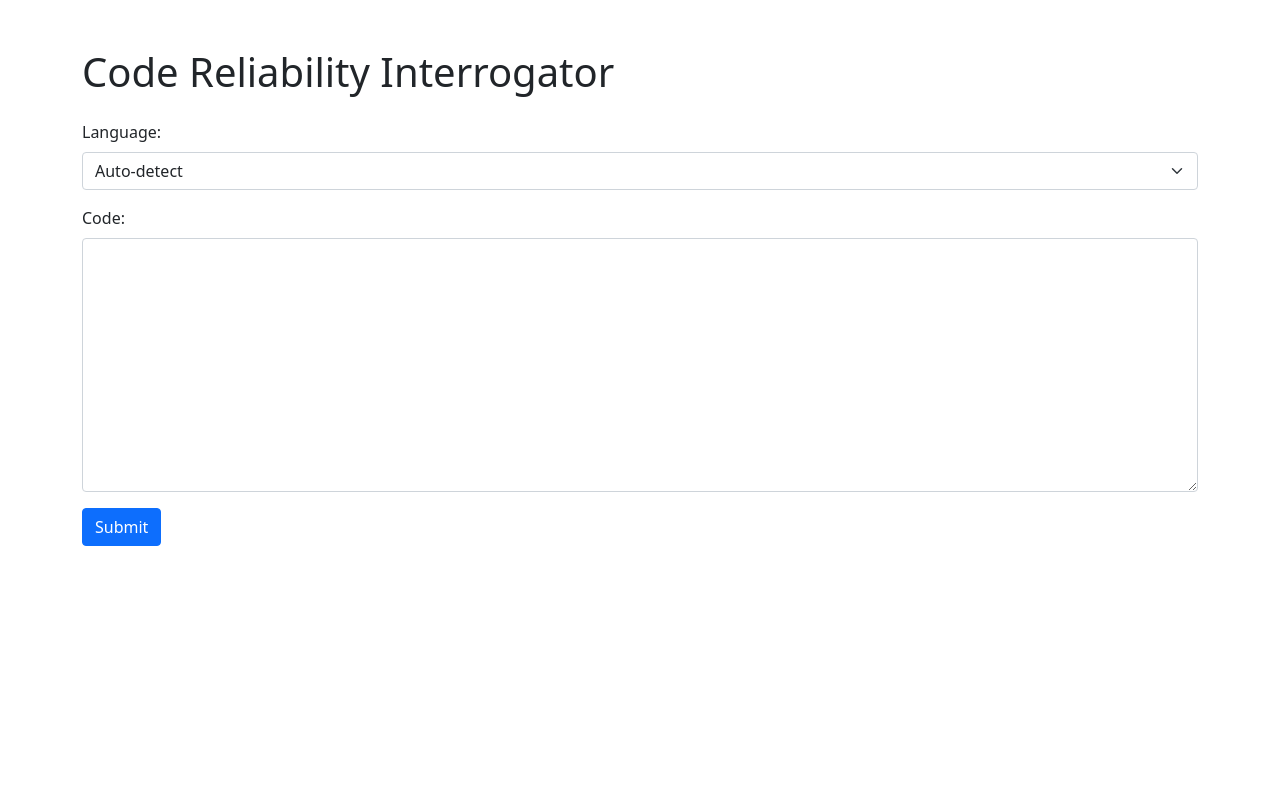
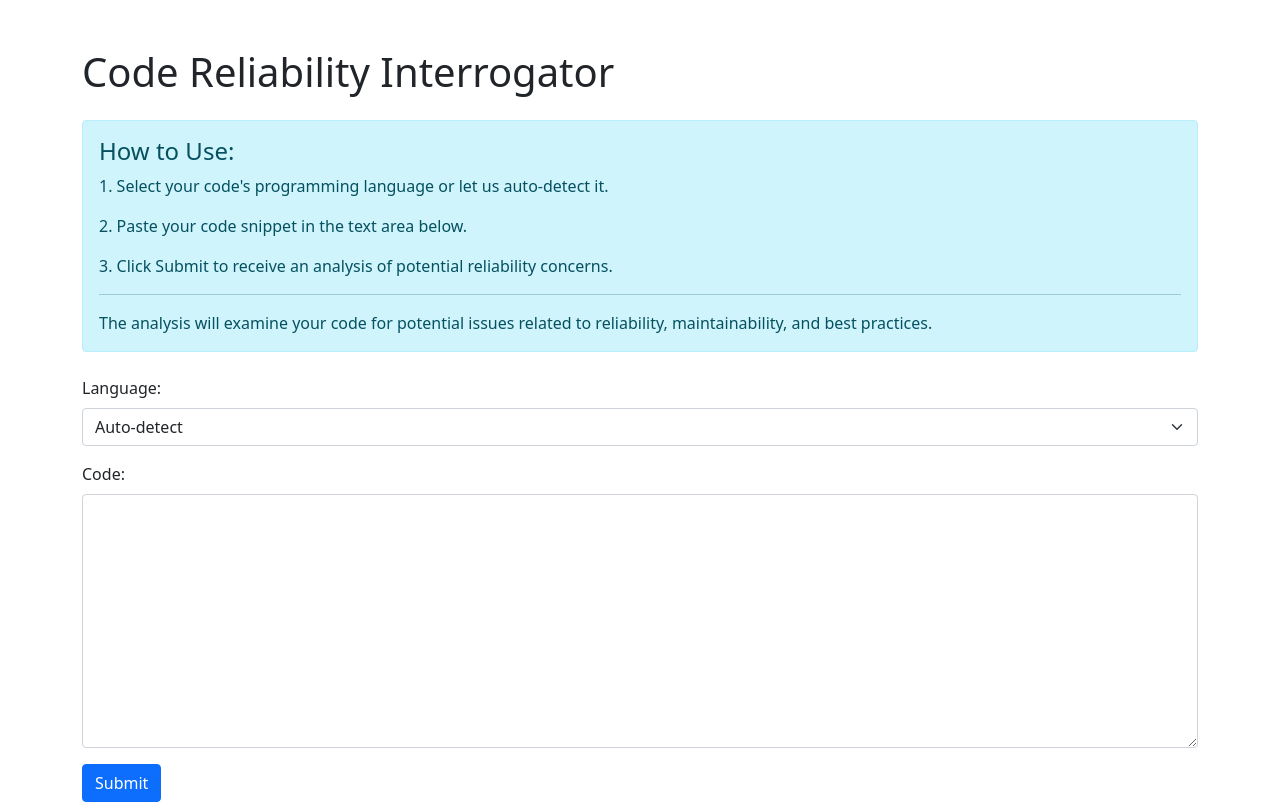
Before and after one commit to 999AICoder/CodeReliabilityScanner, a Flask app: page / in a window 1280 px wide. Before the commit the page ends 546 px from the top, so only its background shows below. Run offline with Flask 3, Linux system fonts and the light colour scheme; parts of the project's set-up code (start-up, migrations or seed data) failed here and were passed over.

Commit message:
feat: add user instructions to index page

```diff
--- a/templates/index.html
+++ b/templates/index.html
@@ -20,6 +20,14 @@
 <body>
     <div class="container mt-5">
         <h1 class="mb-4">Code Reliability Interrogator</h1>
+        <div class="alert alert-info mb-4">
+            <h4 class="alert-heading">How to Use:</h4>
+            <p>1. Select your code's programming language or let us auto-detect it.</p>
+            <p>2. Paste your code snippet in the text area below.</p>
+            <p>3. Click Submit to receive an analysis of potential reliability concerns.</p>
+            <hr>
+            <p class="mb-0">The analysis will examine your code for potential issues related to reliability, maintainability, and best practices.</p>
+        </div>
         <form id="analyzeForm" action="{{ url_for('analyzer.analyze') }}" method="post">
             <input type="hidden" name="csrf_token" value="{{ csrf_token() }}">
             <!-- {{ csrf_token() }} -->
```
